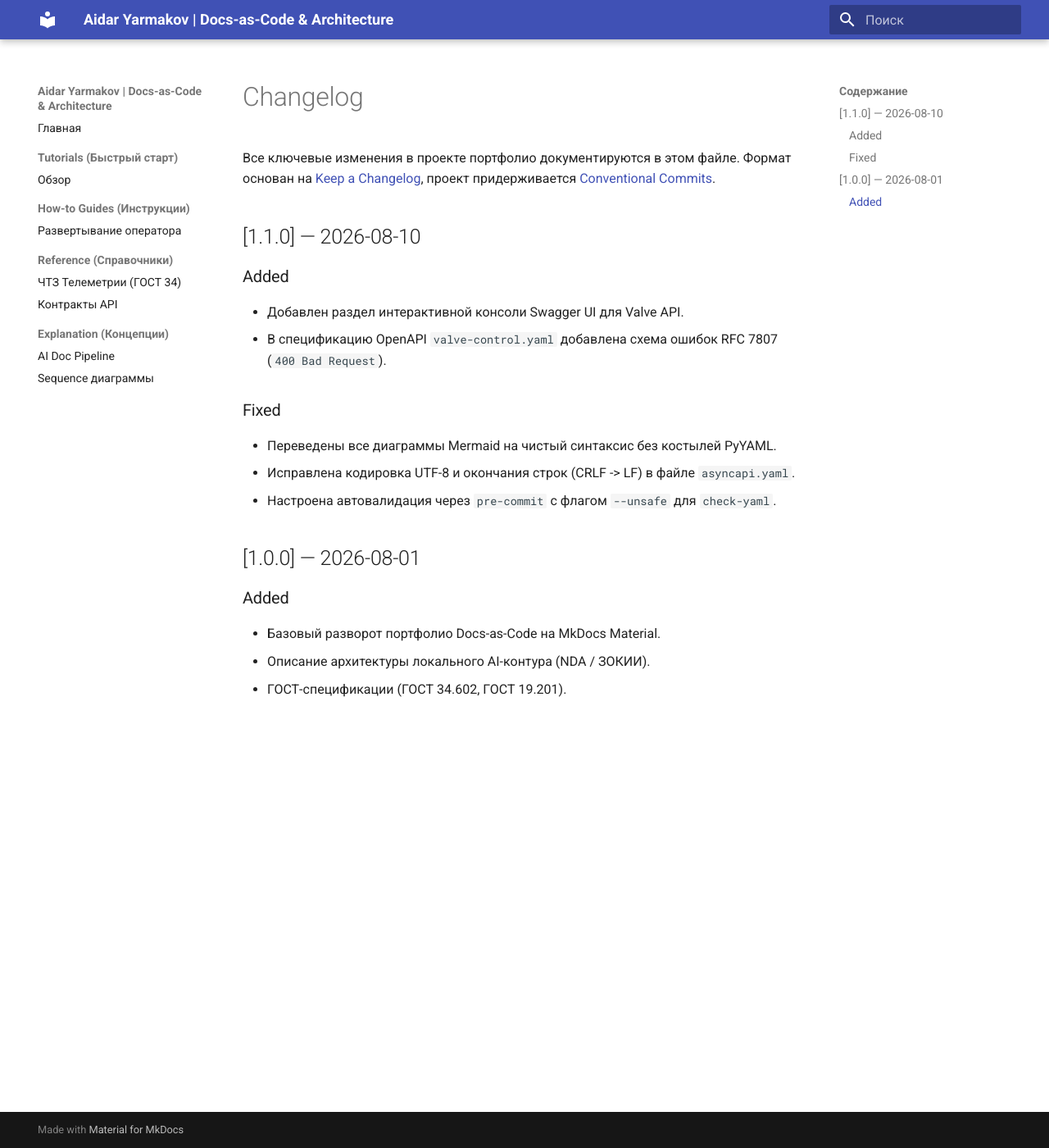
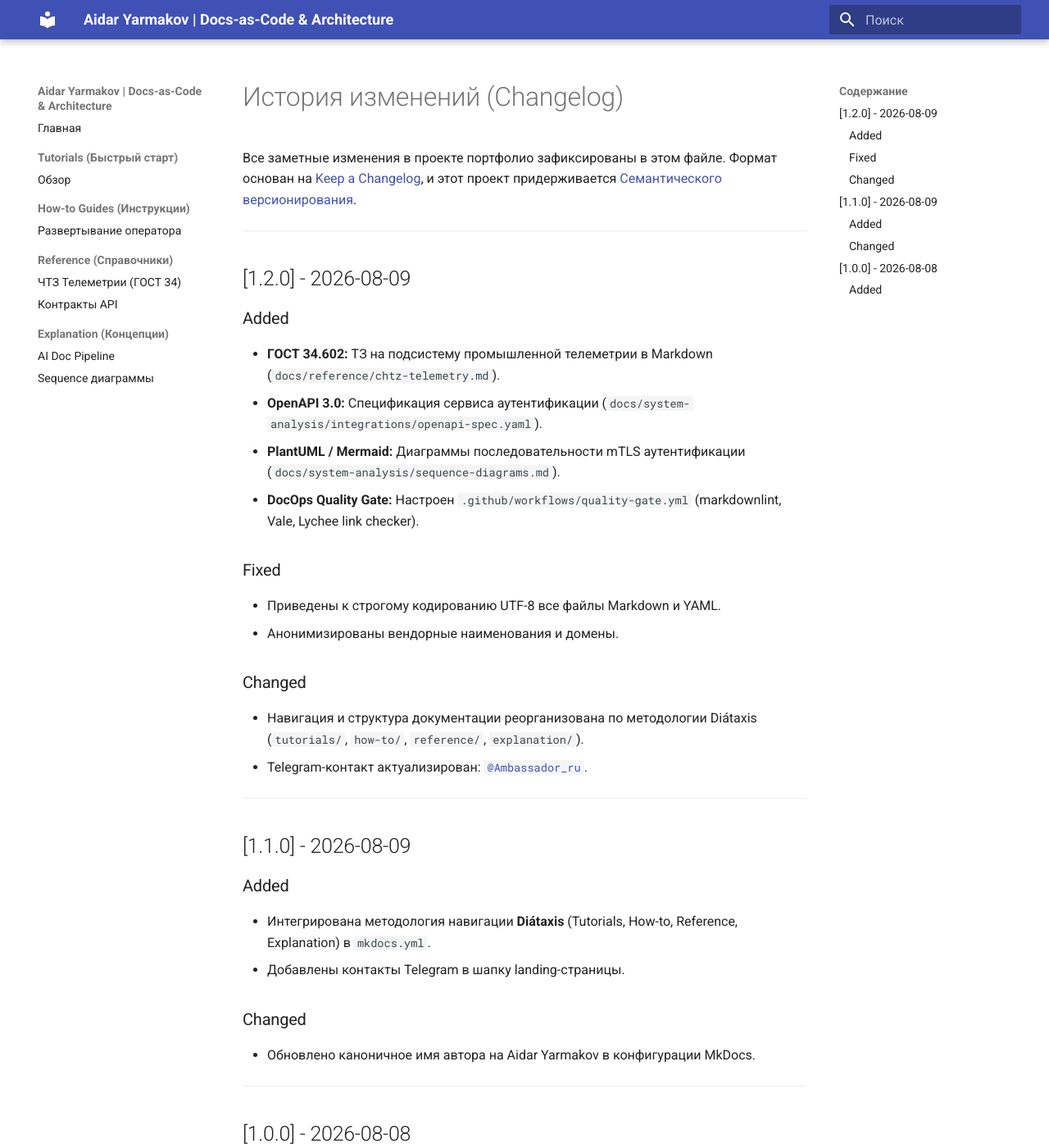
Before and after one commit to Aidar65/aidar-technical-writing, an MkDocs documentation site: the page built from docs/changelog.md, in a window 1280 px wide and 1400 px high. Shown: the whole window at 82% size. Built offline with MkDocs 1.6.1 and Material for MkDocs 9.7.7, drawn with Linux system fonts in a browser that asks for light colours; some of the changed text lies outside the part shown.

Commit message:
feat(profile): enhance enterprise positioning, profile readme and semver alignment
Added Enterprise & Production Context notice block to main README.md, created GitHub Profile README (profile/README.md), synchronized SemVer versioning (v1.2.0) across changelog and metadata, and ensured all Telegram handle links point to @Ambassador_ru.

Co-authored-by: Aidar65 <123313781+Aidar65@users.noreply.github.com>

```diff
--- a/docs/changelog.md
+++ b/docs/changelog.md
@@ -1,23 +1,41 @@
-# Changelog
+# История изменений (Changelog)
 
-Все ключевые изменения в проекте портфолио документируются в этом файле.
-Формат основан на [Keep a Changelog](https://keepachangelog.com/en/1.0.0/),
-проект придерживается [Conventional Commits](https://www.conventionalcommits.org/).
+Все заметные изменения в проекте портфолио зафиксированы в этом файле.
+Формат основан на [Keep a Changelog](https://keepachangelog.com/ru/1.0.0/),
+и этот проект придерживается [Семантического версионирования](https://semver.org/lang/ru/).
 
-## [1.1.0] — 2026-08-10
+---
+
+## [1.2.0] - 2026-08-09
 
 ### Added
-- Добавлен раздел интерактивной консоли Swagger UI для Valve API.
-- В спецификацию OpenAPI `valve-control.yaml` добавлена схема ошибок RFC 7807 (`400 Bad Request`).
+- **ГОСТ 34.602:** ТЗ на подсистему промышленной телеметрии в Markdown (`docs/reference/chtz-telemetry.md`).
+- **OpenAPI 3.0:** Спецификация сервиса аутентификации (`docs/system-analysis/integrations/openapi-spec.yaml`).
+- **PlantUML / Mermaid:** Диаграммы последовательности mTLS аутентификации (`docs/system-analysis/sequence-diagrams.md`).
+- **DocOps Quality Gate:** Настроен `.github/workflows/quality-gate.yml` (markdownlint, Vale, Lychee link checker).
 
 ### Fixed
-- Переведены все диаграммы Mermaid на чистый синтаксис без костылей PyYAML.
-- Исправлена кодировка UTF-8 и окончания строк (CRLF -> LF) в файле `asyncapi.yaml`.
-- Настроена автовалидация через `pre-commit` с флагом `--unsafe` для `check-yaml`.
+- Приведены к строгому кодированию UTF-8 все файлы Markdown и YAML.
+- Анонимизированы вендорные наименования и домены.
 
-## [1.0.0] — 2026-08-01
+### Changed
+- Навигация и структура документации реорганизована по методологии Diátaxis (`tutorials/`, `how-to/`, `reference/`, `explanation/`).
+- Telegram-контакт актуализирован: [`@Ambassador_ru`](https://t.me/Ambassador_ru).
+
+---
+
+## [1.1.0] - 2026-08-09
 
 ### Added
-- Базовый разворот портфолио Docs-as-Code на MkDocs Material.
-- Описание архитектуры локального AI-контура (NDA / ЗОКИИ).
-- ГОСТ-спецификации (ГОСТ 34.602, ГОСТ 19.201).
+- Интегрирована методология навигации **Diátaxis** (Tutorials, How-to, Reference, Explanation) в `mkdocs.yml`.
+- Добавлены контакты Telegram в шапку landing-страницы.
+
+### Changed
+- Обновлено каноничное имя автора на Aidar Yarmakov в конфигурации MkDocs.
+
+---
+
+## [1.0.0] - 2026-08-08
+
+### Added
+- Базовая сборка MkDocs Material с поддержкой OpenAPI 3.0 и Mermaid.js diagrams.
```
Also changed, not shown: README.md (+7 -3 lines), profile/README.md (added, +40 -0 lines).
